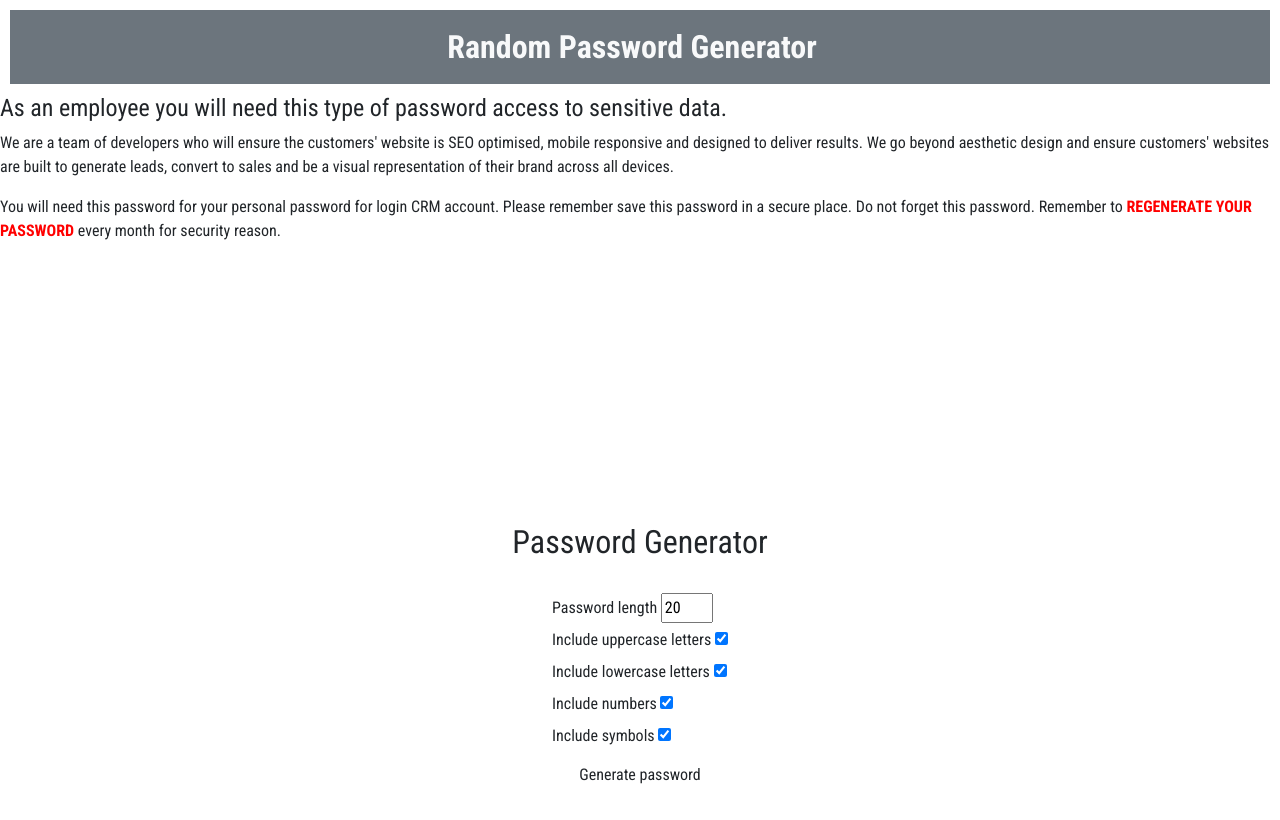
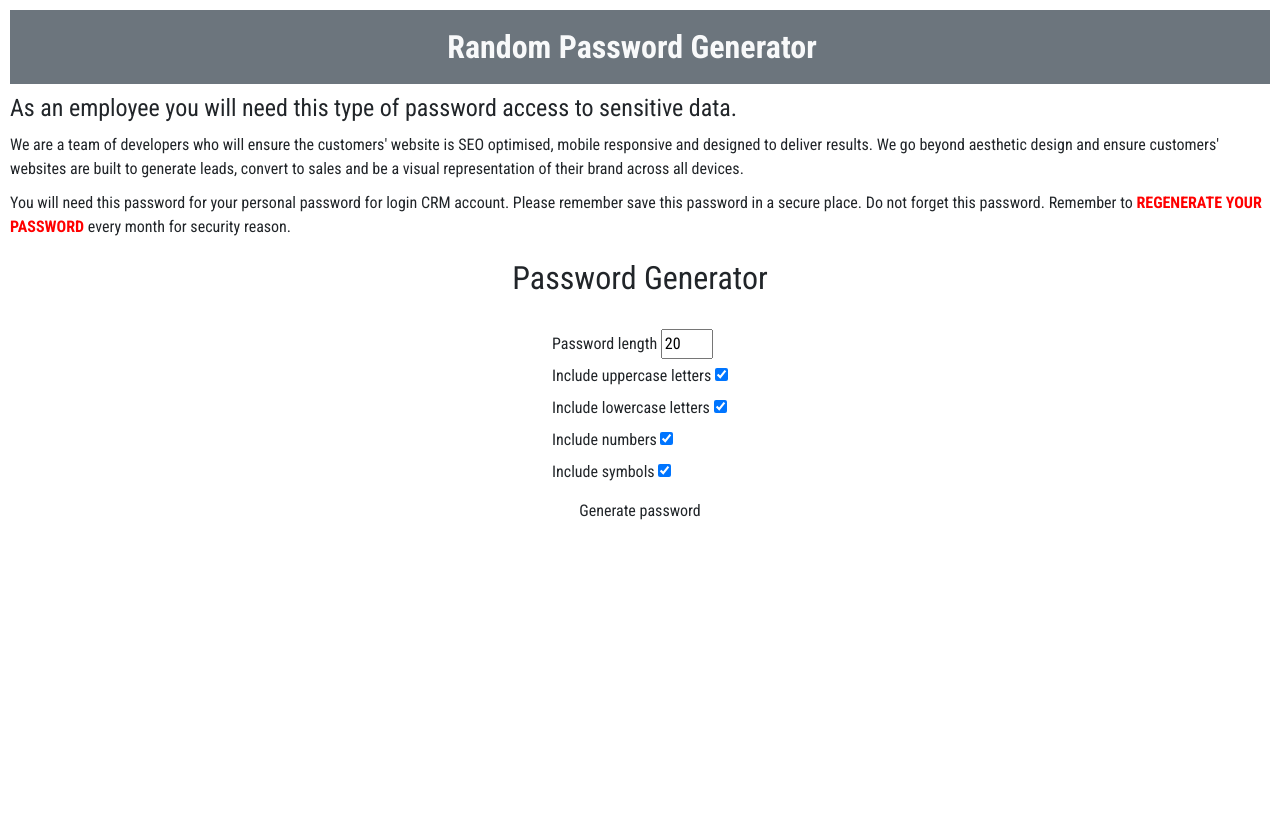
Before and after one commit to Lihuor/Password-generator, a plain HTML site: page index.html in a window 1280 px wide. Drawn offline with nearby package versions, Linux system fonts and the light colour scheme.

Commit message:
Second commit

```diff
--- a/style.css
+++ b/style.css
@@ -14,10 +14,17 @@
     background-color: #6c757d!important;
 }
 
+h4{
+    margin-left: 10px;
+}
+
 .justify-content-center {
     background-color: #6c757d;
 }
 
+p{
+    margin: 10px;
+}
 p .reminder{
     color: red;
     font-weight: 700;
@@ -33,5 +40,5 @@ header{
 	align-items: center;
 	justify-content: center;
 	padding: 10px;
-	min-height: 100vh;
+
 }
```
